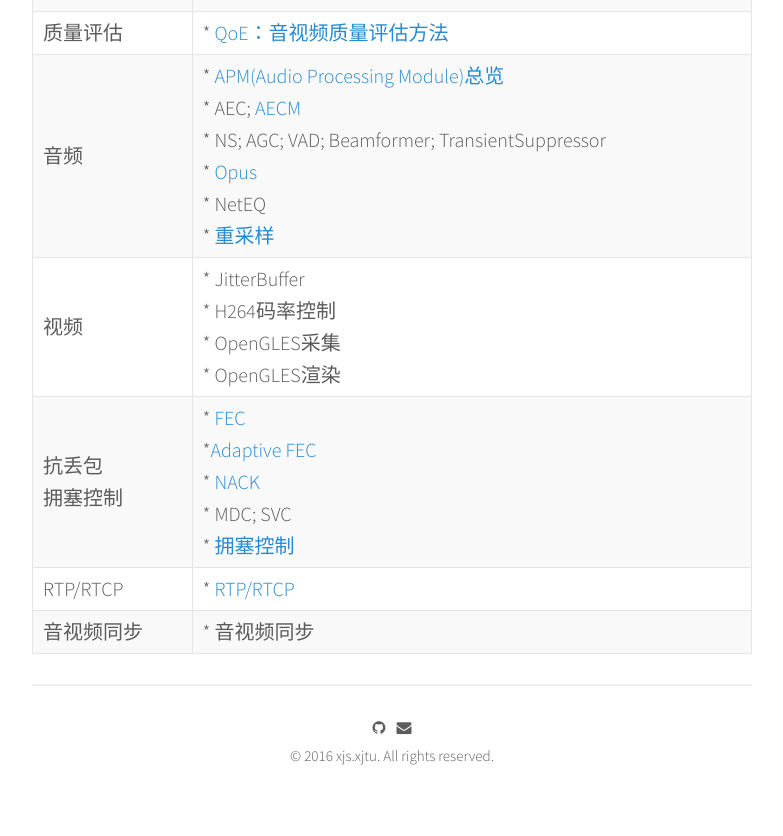
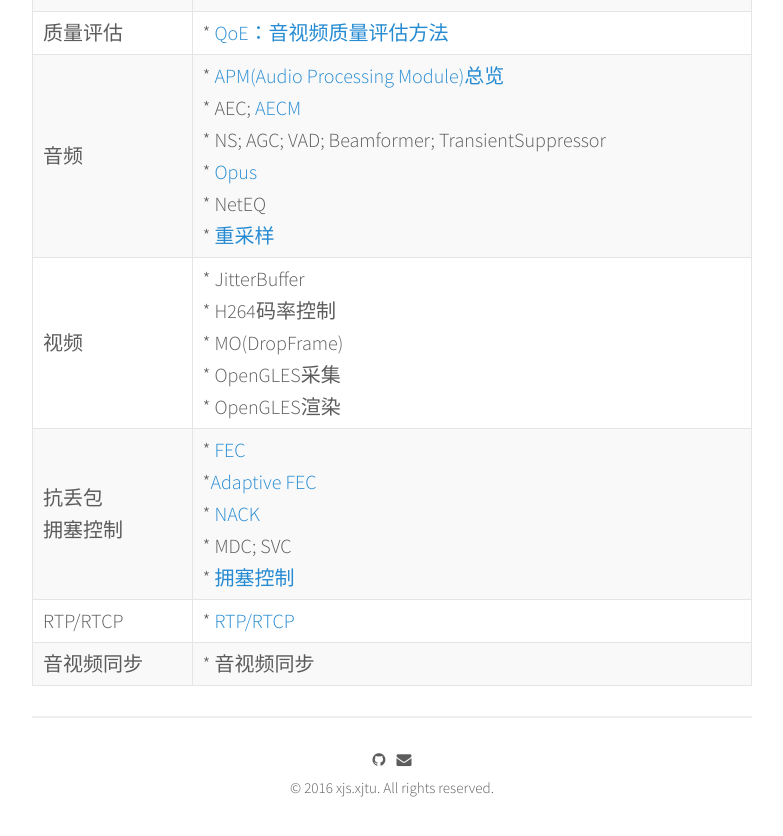
Before and after one commit to xjsXjtu/xjsxjtu.github.io, a Jekyll site: the page built from _posts/2016-12-18-LearningWebRTC-0.md, in a window 1280 px wide and 900 px high, scrolled down 1509 px. Shown: the top 836 px of the window, without its empty margins (248-1031 px from the left). Built offline with Jekyll 4.4.1, drawn with Linux system fonts in a browser that asks for light colours; nearby versions of some CDN libraries.

Commit message:
MOD: add MO in webrtc overview

```diff
--- a/_posts/2016-12-18-LearningWebRTC-0.md
+++ b/_posts/2016-12-18-LearningWebRTC-0.md
@@ -34,7 +34,7 @@ LearningWebRTC系列，尽量以图的形式展示VoiceEngine、VideoEngine、Tr
 | 架构  | * [音频总览](https://xjsxjtu.github.io/2017-07-01/LearningWebRTC-AudioArchitecture/) <BR>  * 视频总览 |
 | 质量评估 | * [QoE：音视频质量评估方法](https://xjsxjtu.github.io/2017-04-17/LearningWebRTC-1/)
 | 音频  | * [APM(Audio Processing Module)总览](https://xjsxjtu.github.io/2017-07-01/LearningWebRTC-apm_overview/)<BR>    * AEC; [AECM](https://xjsxjtu.github.io/2017-07-05/LearningWebRTC-apm_aecm/)<BR>    * NS; AGC; VAD; Beamformer; TransientSuppressor<BR>  * [Opus](https://xjsxjtu.github.io/2017-07-08/LearningWebRTC-opus/)<BR>  * NetEQ<BR>  * [重采样](https://xjsxjtu.github.io/2017-07-08/LearningWebRTC-audio_resample/) |
-| 视频  |  * JitterBuffer<BR> * H264码率控制<BR> * OpenGLES采集<BR> * OpenGLES渲染 |
+| 视频  |  * JitterBuffer<BR> * H264码率控制<BR> * MO(DropFrame)<BR> * OpenGLES采集<BR> * OpenGLES渲染 |
 | 抗丢包<BR>拥塞控制 | * [FEC](https://xjsxjtu.github.io/2017-07-16/LearningWebRTC-fec/)<BR> *[Adaptive FEC](https://xjsxjtu.github.io/2017-07-16/LearningWebRTC-adafec/)<BR> * [NACK](https://xjsxjtu.github.io/2017-07-16/LearningWebRTC-nack/)<BR> * MDC; SVC<BR> * [拥塞控制](https://xjsxjtu.github.io/2017-07-18/LearningWebRTC-congestion_control/) |
 | RTP/RTCP | * [RTP/RTCP](https://xjsxjtu.github.io/2017-06-25/LearningWebRTC-RTP-RTCP/) |
 | 音视频同步 | * 音视频同步 |
```
